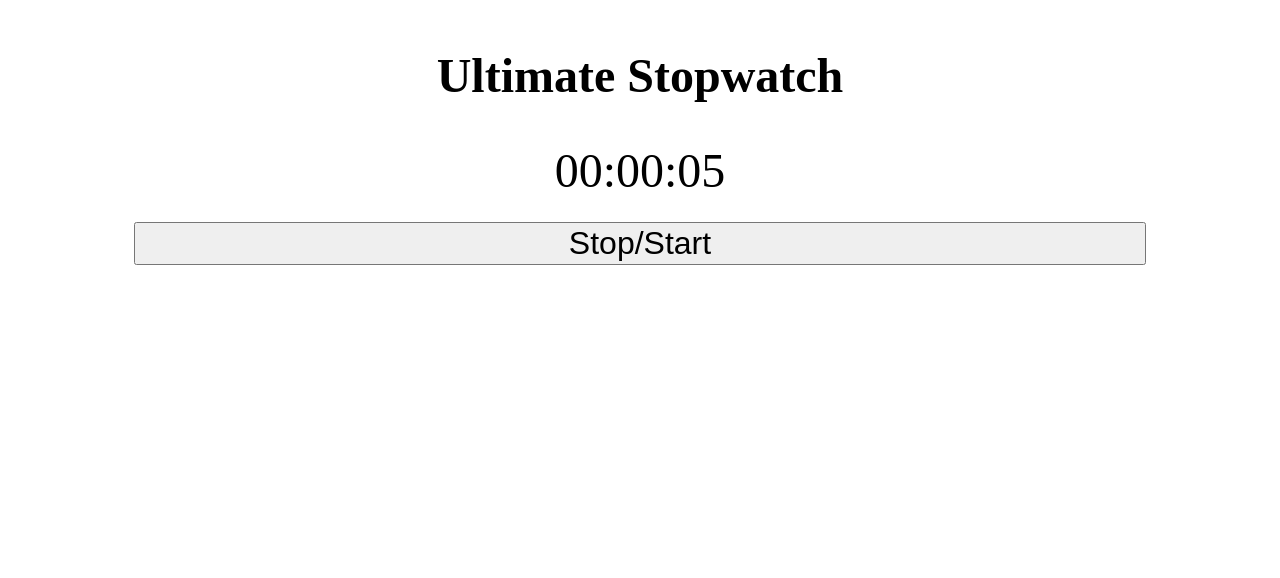
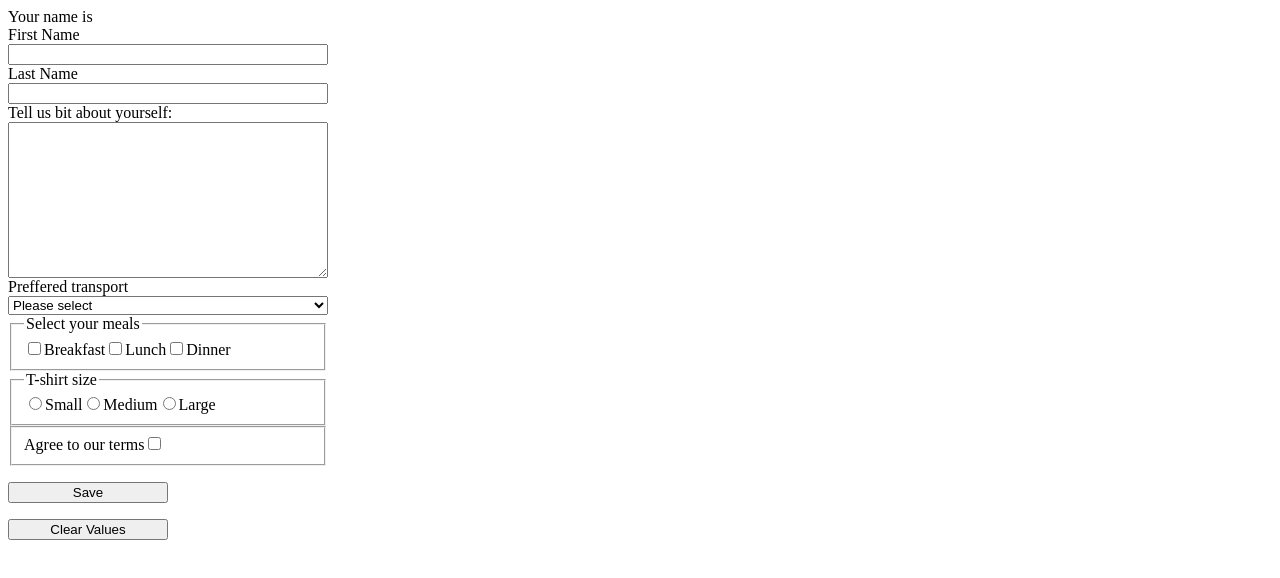
Before and after one commit to FloreaCT/Learning_React, a React (Create React App) app: page / in a window 1280 px wide. Shown: the top 578 px of the page. Built offline with nearby package versions, Linux system fonts and the light colour scheme.

Commit message:
Learned about Form control

```diff
--- a/src/App.js
+++ b/src/App.js
@@ -1,11 +1,11 @@
 import React from 'react';
-import UltimateStopwatch from './UltimateStopwatch.js';
+import Form from './Form.js';
 
 const App = () => {
     return (
 
         <main>
-            <UltimateStopwatch />
+            <Form />
         </main>
     );
 }
--- /dev/null
+++ b/src/Form.js
@@ -0,0 +1,137 @@
+import React, {useState} from 'react'
+import './css/form.css'
+
+const initialState = {
+    firstName: '',
+    lastName: '',
+    biography: '',
+    transport: '',
+    agree: false,
+    breakfast: false,
+    lunch: false,
+    dinner: false,
+    shirtSize: ''
+}
+
+const Form = () => {
+
+    const [formState, setFormState] = useState({
+        firstName: '',
+        lastName: ''
+    })
+
+    const onChangeHandler = (e) => {
+        const value = e.target.type === 'checkbox' ? e.target.checked : e.target.value
+        setFormState({
+            ...formState,
+            [e.target.name]: value
+        })
+
+    }
+
+    const onSubmitHandler = (e) => {
+        e.preventDefault();
+        console.log(formState);
+
+     }
+
+    const onClickHandler = () => {
+        setFormState(initialState)
+    }
+
+    return (
+    <form onSubmit={onSubmitHandler}>
+    <span>{`Your name is ${formState.firstName} ${formState.lastName}`}</span>
+        <label htmlFor='firstName'>First Name</label>
+        <input name="firstName" id="firstName" onChange={onChangeHandler} value={formState.firstName}></input>
+        <label htmlFor='lastName'>Last Name</label>
+        <input name="lastName" id="lastName" onChange={onChangeHandler} value={formState.lastName}></input>
+        <label htmlFor='biograpgy'>Tell us bit about yourself: </label>
+        <textarea
+        id="biography"
+        name="biography"
+        rows="10"
+        onChange={onChangeHandler}
+        value={formState.biography}
+        ></textarea>
+        <label htmlFor='transport'>Preffered transport</label>
+        <select
+        id="transport"
+        name="transport"
+        onChange={onChangeHandler}
+        value={formState.transport}
+        >
+            <option>Please select</option>
+            <option value="planes">Planes</option>
+            <option value="trains">Trains</option>
+            <option value="cars">Cars</option>
+            <option value="boats">Boats</option>
+        </select>
+        <fieldset>
+        <legend>Select your meals</legend>
+        <input type="checkbox"
+        id="breakfast"
+        name="breakfast"
+        onChange={onChangeHandler}
+        checked={formState.breakfast}></input>
+        <label htmlFor='breakfast'>Breakfast</label>
+        <input type="checkbox"
+        id="lunch"
+        name="lunch"
+        onChange={onChangeHandler}
+        checked={formState.lunch}></input>
+        <label htmlFor='lunch'>Lunch</label>
+        <input type="checkbox"
+        id="dinner"
+        name="dinner"
+        onChange={onChangeHandler}
+        checked={formState.dinner}></input>
+        <label htmlFor='dinner'>Dinner</label>
+        </fieldset>
+
+        <fieldset>
+            <legend>T-shirt size</legend>
+            <input
+            type="radio"
+            id="sizeS"
+            name="shirtSize"
+            value="s"
+            onChange={onChangeHandler}
+            checked={formState.shirtSize === 's'}></input>
+            <label htmlFor='sizeS'>Small</label>
+            <input
+            type="radio"
+            id="sizeM"
+            name="shirtSize"
+            value="m"
+            onChange={onChangeHandler}
+            checked={formState.shirtSize === 'm'}></input>
+            <label htmlFor='sizeM'>Medium</label>
+            <input
+            type="radio"
+            id="sizeL"
+            name="shirtSize"
+            value="l"
+            onChange={onChangeHandler}
+            checked={formState.shirtSize === 'l'}></input>
+            <label htmlFor='sizeL'>Large</label>
+        </fieldset>
+
+        <fieldset>
+        <label htmlFor='agree'>Agree to our terms</label>
+        <input
+        type="checkbox"
+        id="agree"
+        name="agree"
+        onChange={onChangeHandler}
+        checked={formState.agree}
+        ></input>
+        </fieldset>
+
+        <button type="submit">Save</button>
+        <button type="button" onClick={onClickHandler}>Clear Values</button>
+    </form>
+    )
+}
+
+export default Form;
--- /dev/null
+++ b/src/css/form.css
@@ -0,0 +1,10 @@
+form {
+    display: flex;
+    flex-direction: column;
+    max-width: 20rem;
+}
+
+button {
+    margin-top: 1rem;
+    width: 10rem;
+}
```
